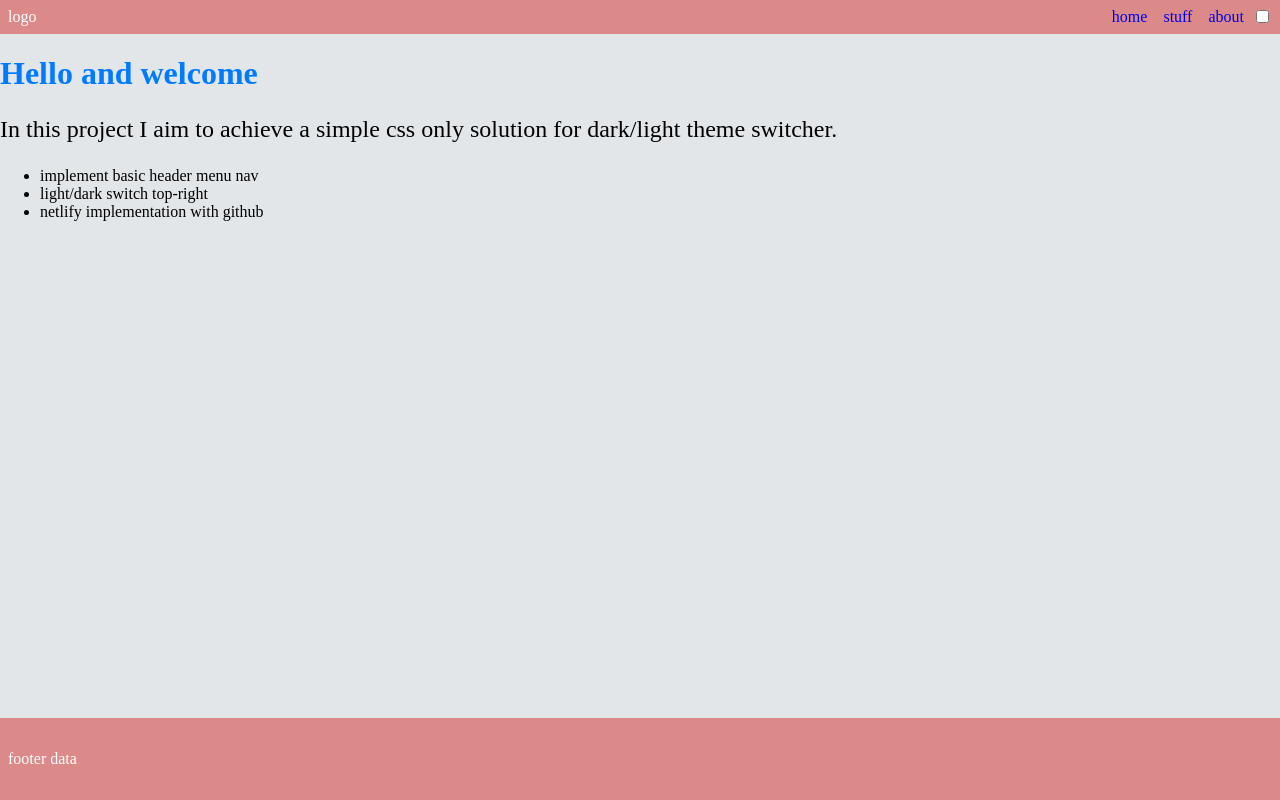
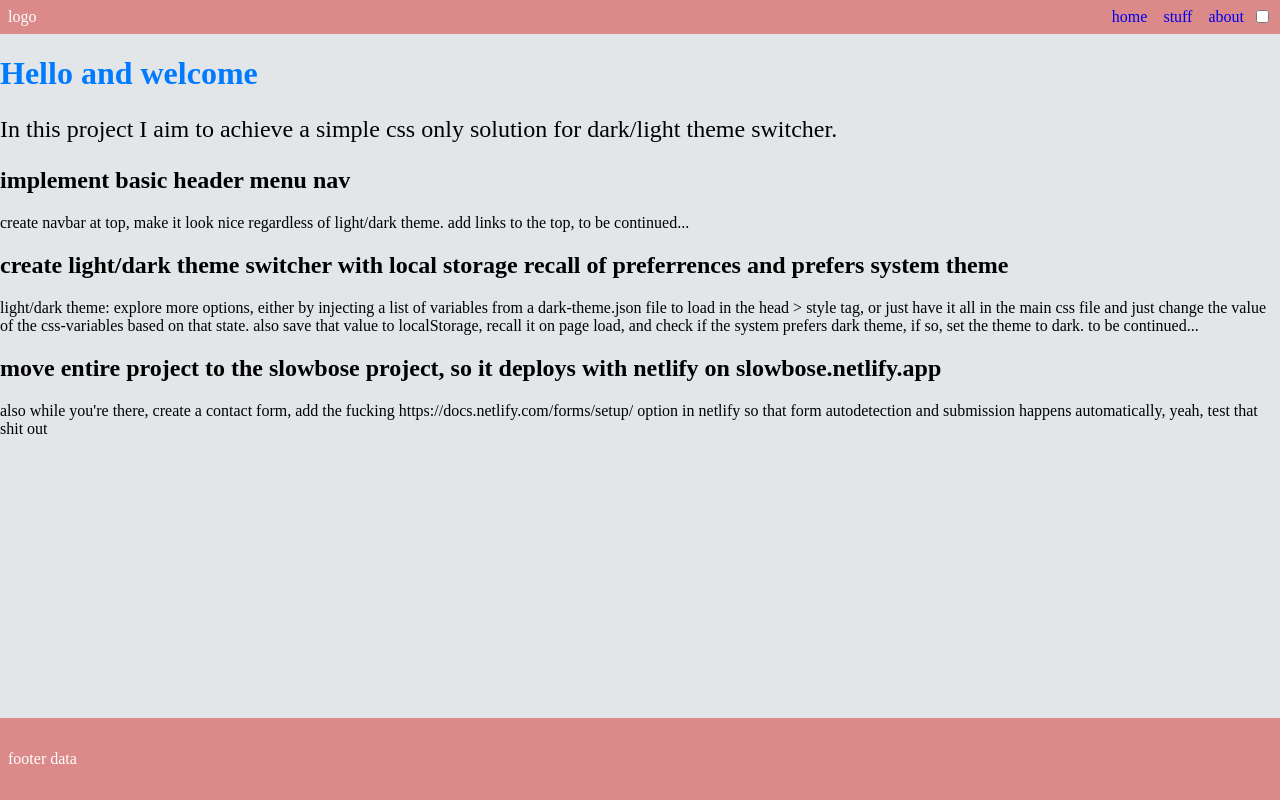
Before and after one commit to alinbumbes/vanillaLightDarkStarterKit, a website: page index.html in a window 1280 px wide. Drawn offline with Linux system fonts and the light colour scheme.

Commit message:
some new development ideas

```diff
--- a/index.html
+++ b/index.html
@@ -26,12 +26,29 @@
         <h1 class="h1 txt-primary">Hello and welcome</h1>
         <p class="fs-lg">In this project I aim to achieve a simple css only solution for dark/light theme switcher. </p>
 
-        <ul>
-            <li>implement basic header menu nav</li>
-            <li>light/dark switch top-right</li>
-            <li>netlify implementation with github</li>
-        </ul>
+        <div class="card">
+            <h2 class="count-header">implement basic header menu nav</h2>
+            <p>create navbar at top, make it look nice regardless of light/dark theme. add links to the top, to be
+                continued...</p>
+        </div>
 
+        <div class="card">
+            <h2>create light/dark theme switcher with local storage recall of preferrences and prefers system theme</h2>
+            <p>light/dark theme: explore more options, either by injecting a list of variables from a dark-theme.json
+                file to load in the head > style tag, or just have it all in the main css file and just change the value
+                of the css-variables based on that state.
+                also save that value to localStorage, recall it on page load, and check if the system prefers dark
+                theme, if so, set the theme to dark.
+                to be continued...</p>
+        </div>
+
+
+        <div class="card">
+            <h2>move entire project to the slowbose project, so it deploys with netlify on slowbose.netlify.app</h2>
+            <p>also while you're there, create a contact form, add the fucking https://docs.netlify.com/forms/setup/
+                option in netlify so that form autodetection and submission happens automatically, yeah, test that shit
+                out</p>
+        </div>
     </main>
     <footer>footer data</footer>
 </body>
--- /dev/null
+++ b/src/css-part/counts.css
@@ -0,0 +1,4 @@
+.count-header{
+    counter-increment: 1;
+
+}
```
